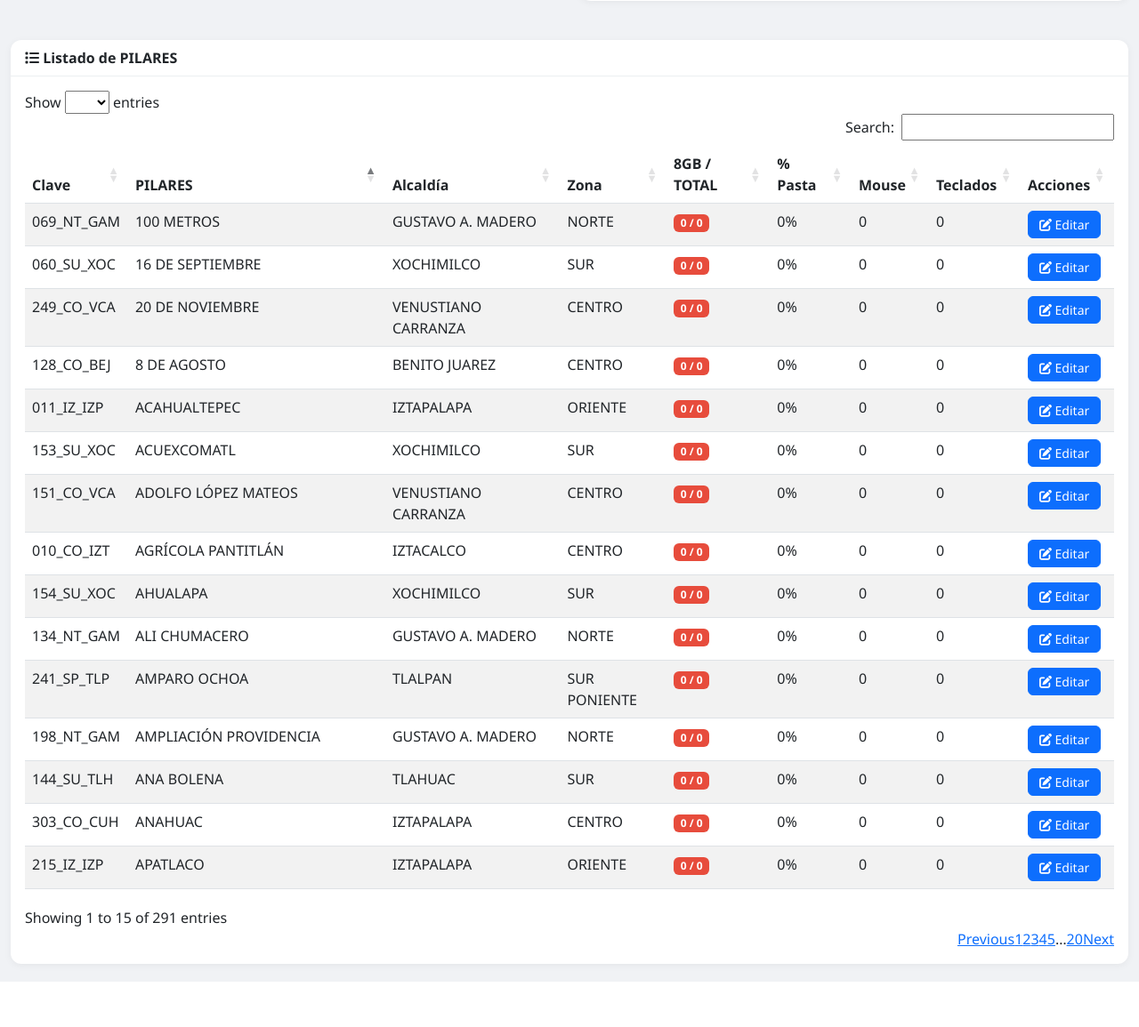
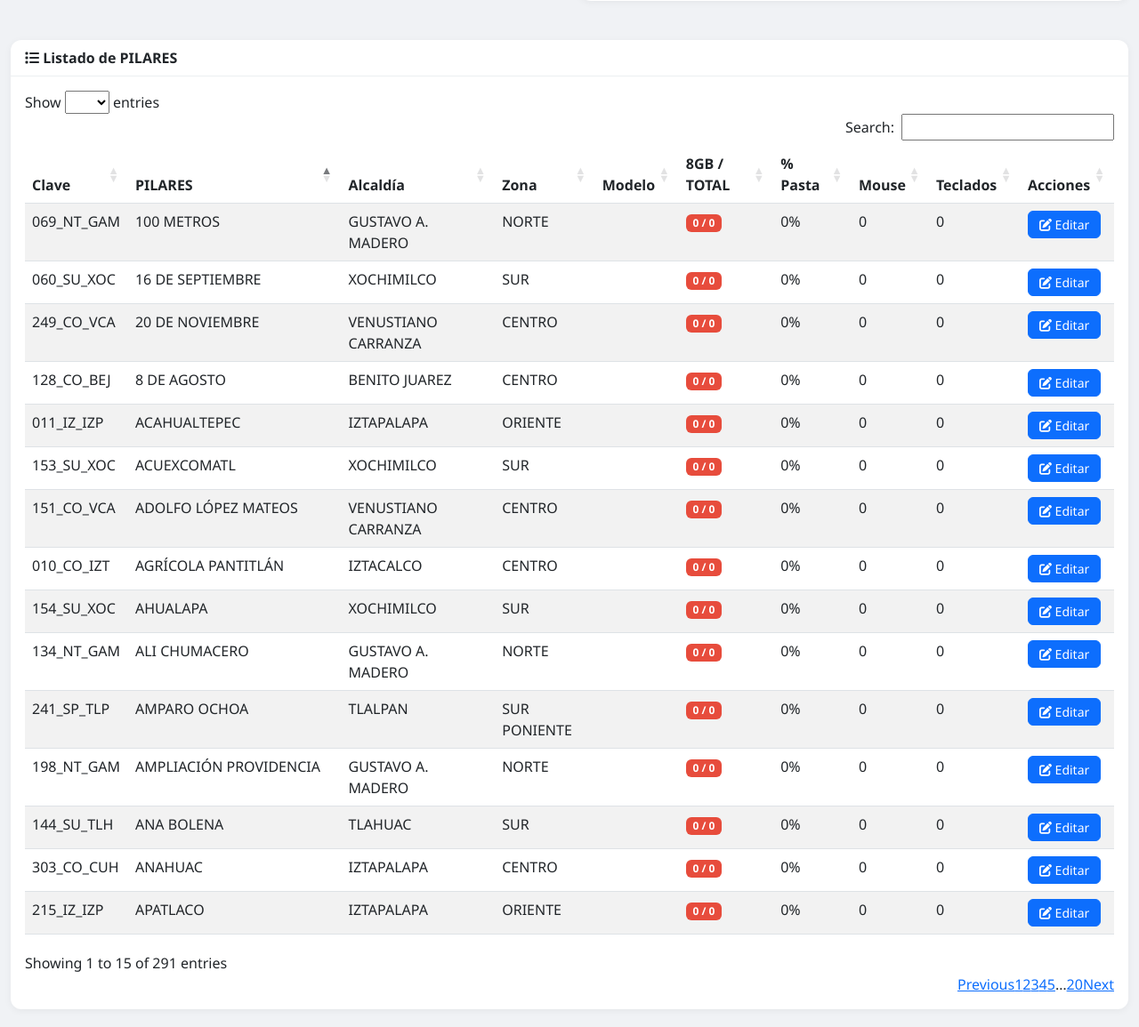
Before and after one commit to Erick25edc/panel-pilares, a Django app: page / in a window 1280 px wide. Shown: the part 1061-2216 px from the top of the page at 89% size. Before the commit the page ends 2165 px from the top, so only its background shows below. Run offline with Django 5.2, Linux system fonts and the light colour scheme; data comes from the database, SQL or seed files in the repository; some libraries are stand-ins or nearby versions.

Commit message:
Update dashboard.html

```diff
--- a/pilares/templates/pilares/dashboard.html
+++ b/pilares/templates/pilares/dashboard.html
@@ -93,6 +93,7 @@
                                 <th>PILARES</th>
                                 <th>Alcaldía</th>
                                 <th>Zona</th>
+                                <th>Modelo</th>  <!-- ← NUEVO -->
                                 <th>8GB / TOTAL</th>
                                 <th>% Pasta</th>
                                 <th>Mouse</th>
@@ -121,6 +122,7 @@
                     <div class="row"><div class="col-md-6 mb-3"><label>Teclados nuevos:</label><input type="number" id="editTeclados" class="form-control" min="0"></div>
                     <div class="col-md-6 mb-3"><label>Equipos 8GB:</label><input type="number" id="editEquipos8gb" class="form-control" min="0"></div></div>
                     <div class="mb-3"><label>Total equipos:</label><input type="number" id="editTotalEquipos" class="form-control" min="0"></div>
+                    <div class="mb-3"><label>Modelo del equipo:</label><input type="text" id="editModeloEquipo" class="form-control" placeholder="Ej: HP ProBook 440, Dell Optiplex..."></div>
                 </div>
                 <div class="modal-footer"><button type="button" class="btn btn-secondary" data-bs-dismiss="modal">Cancelar</button><button type="button" id="saveEditBtn" class="btn btn-primary">💾 Guardar cambios</button></div>
             </div>
@@ -162,6 +164,7 @@
                     { data: 'nombre' },
                     { data: 'alcaldia' },
                     { data: 'zona' },
+                    { data: 'modelo_equipo' },  // ← NUEVO
                     {
                         data: null,
                         render: (d) => {
@@ -190,6 +193,8 @@
                 document.getElementById('editTeclados').value = d.teclados_nuevos;
                 document.getElementById('editEquipos8gb').value = d.equipos_8gb;
                 document.getElementById('editTotalEquipos').value = d.total_equipos;
+                // 🔽 AQUÍ AGREGA ESTA LÍNEA 🔽
+                document.getElementById('editModeloEquipo').value = d.modelo_equipo || '';
                 editModal.show();
             });
         }
@@ -235,7 +240,7 @@
 
         const editModal = new bootstrap.Modal(document.getElementById('editModal'));
         document.getElementById('saveEditBtn').onclick = () => {
-            const data = { pasta_termica: document.getElementById('editPasta').value, mouse_nuevos: document.getElementById('editMouse').value, teclados_nuevos: document.getElementById('editTeclados').value, equipos_8gb: document.getElementById('editEquipos8gb').value, total_equipos: document.getElementById('editTotalEquipos').value };
+            const data = { pasta_termica: document.getElementById('editPasta').value, mouse_nuevos: document.getElementById('editMouse').value, teclados_nuevos: document.getElementById('editTeclados').value, equipos_8gb: document.getElementById('editEquipos8gb').value, total_equipos: document.getElementById('editTotalEquipos').value,modelo_equipo: document.getElementById('editModeloEquipo').value };
             fetch(`/api/pilares/${document.getElementById('editClaveId').value}/editar/`, { method: 'POST', headers: { 'Content-Type': 'application/json' }, body: JSON.stringify(data) })
                 .then(r => r.json()).then(data => { if (data.success) location.reload(); else alert('Error'); });
         };
```
